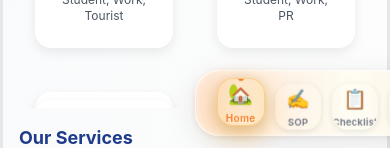
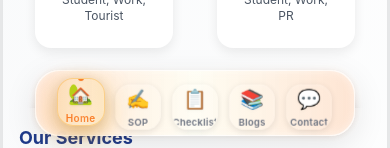
Before and after one commit to thevisafox-ux/the-visa-fox, a React (Create React App) app: page / in a window 390 px wide. Shown: the part 696-844 px from the top of the page. Built offline with nearby package versions, Linux system fonts and the light colour scheme.

Commit message:
Fix mobile bottom navigation position - remove floating animation that caused right shift

```diff
--- a/src/App.css
+++ b/src/App.css
@@ -250,12 +250,6 @@
 .mobile-nav-3d {
   perspective: 1000px;
   transform-style: preserve-3d;
-  animation: navFloat 3s ease-in-out infinite;
-}
-
-@keyframes navFloat {
-  0%, 100% { transform: translateY(0px) rotateX(0deg); }
-  50% { transform: translateY(-2px) rotateX(2deg); }
 }
 
 .mobile-nav-active {
--- a/src/App.tsx
+++ b/src/App.tsx
@@ -279,7 +279,7 @@ const MobileLayout: React.FC<{ setIsLoading: (loading: boolean) => void }> = ({
       </main>
 
       {/* Mobile Bottom Navigation - 3D Design */}
-      <div className="fixed bottom-3 left-1/2 transform -translate-x-1/2 w-10/12 max-w-xs bg-white/95 backdrop-blur-md border border-gray-200/50 shadow-2xl mobile-nav-3d z-50 mobile-nav-refined rounded-3xl transform-gpu hover:scale-105 transition-all duration-300">
+      <div className="fixed bottom-3 left-1/2 transform -translate-x-1/2 w-10/12 max-w-xs bg-white/95 backdrop-blur-md border border-gray-200/50 shadow-2xl mobile-nav-3d z-50 mobile-nav-refined rounded-3xl transition-all duration-300">
         <div className="flex items-center justify-around py-2 px-4 relative">
           {/* 3D Glow Effect */}
           <div className="absolute inset-0 bg-gradient-to-r from-saffron/10 via-yellow-200/5 to-saffron/10 rounded-3xl blur-sm"></div>
```
Also changed, not shown: 2 other files (tests, documents, lock files or other folders).
